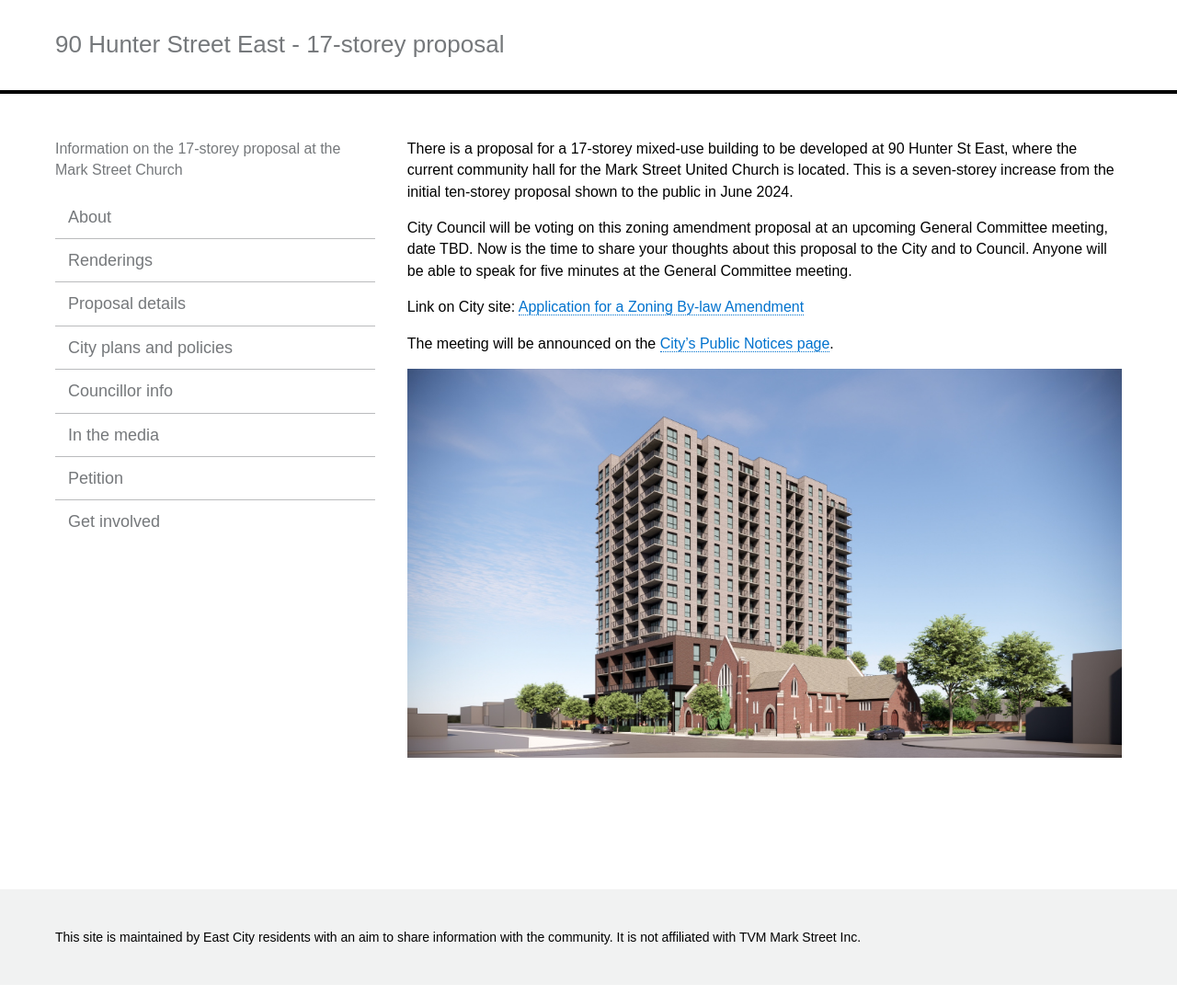
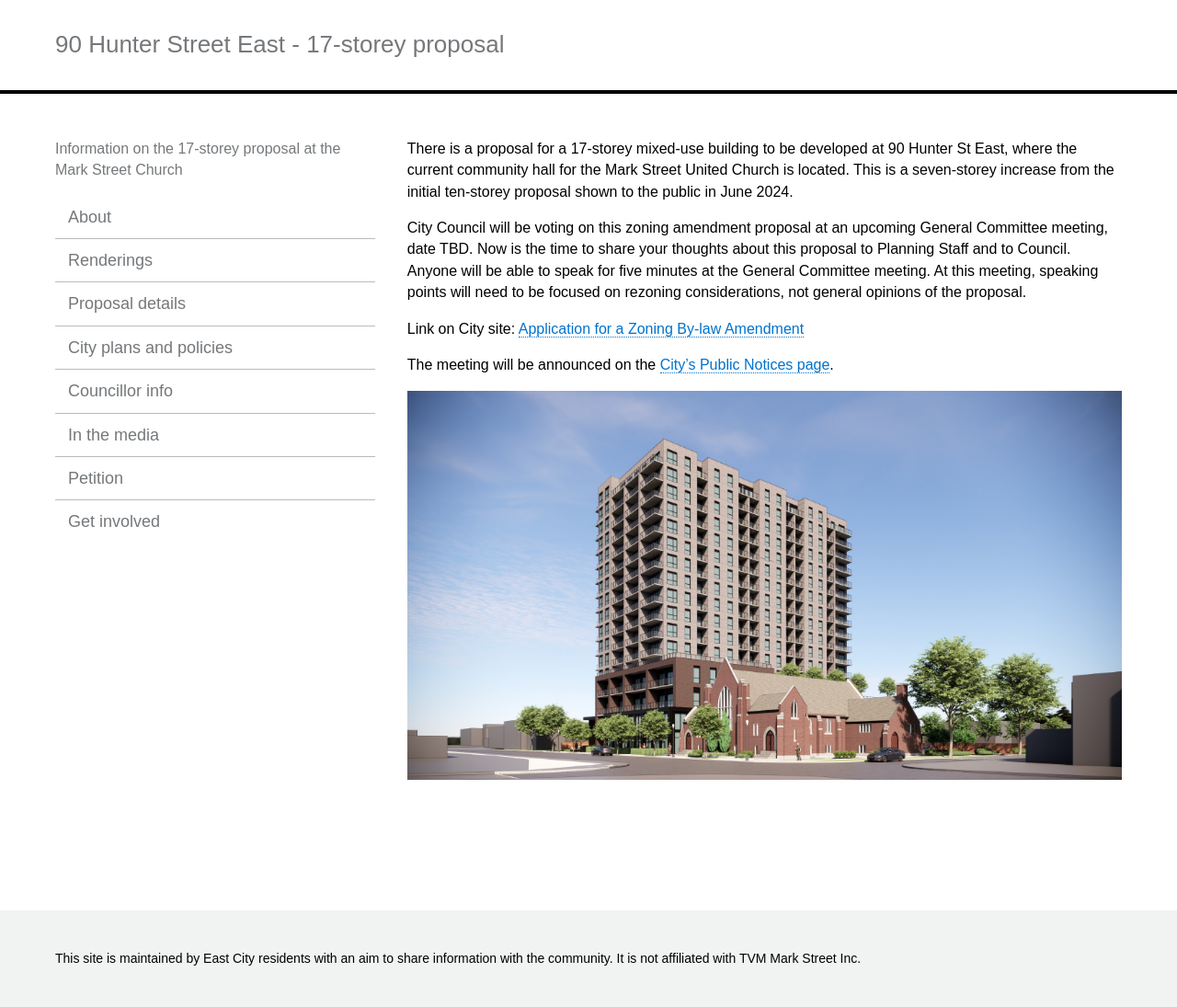
Before and after one commit to 90hunter/90HunterStE, a Jekyll site: the page built from index.html, in a window 1280 px wide. Shown: the whole page at 92% size. Built offline with Jekyll 4.4.1, drawn with Linux system fonts in a browser that asks for light colours; before the commit the page ends 1071 px from its top, so only the background shows below that.

Commit message:
update meeting considerations

```diff
--- a/_includes/index.md
+++ b/_includes/index.md
@@ -1,6 +1,6 @@
 There is a proposal for a 17-storey mixed-use building to be developed at 90 Hunter St East, where the current community hall for the Mark Street United Church is located. This is a seven-storey increase from the initial ten-storey proposal shown to the public in June 2024.
 
-City Council will be voting on this zoning amendment proposal at an upcoming General Committee meeting, date TBD. Now is the time to share your thoughts about this proposal to the City and to Council. Anyone will be able to speak for five minutes at the General Committee meeting.
+City Council will be voting on this zoning amendment proposal at an upcoming General Committee meeting, date TBD. Now is the time to share your thoughts about this proposal to Planning Staff and to Council. Anyone will be able to speak for five minutes at the General Committee meeting. At this meeting, speaking points will need to be focused on rezoning considerations, not general opinions of the proposal.
 
 Link on City site: [Application for a Zoning By-law Amendment](https://www.peterborough.ca/business-building-development/planning-building-and-development/planning-and-development-services/current-development-applications/#90HunterStreetEast)
 
```
Also changed, not shown: 1 other file.
